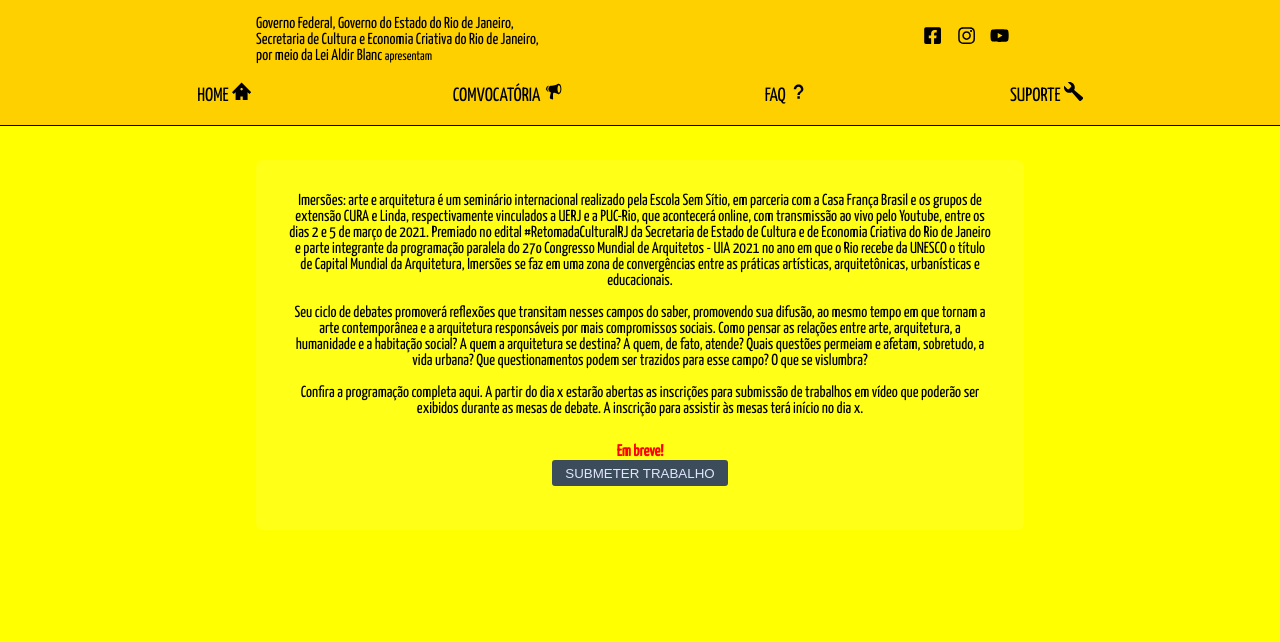
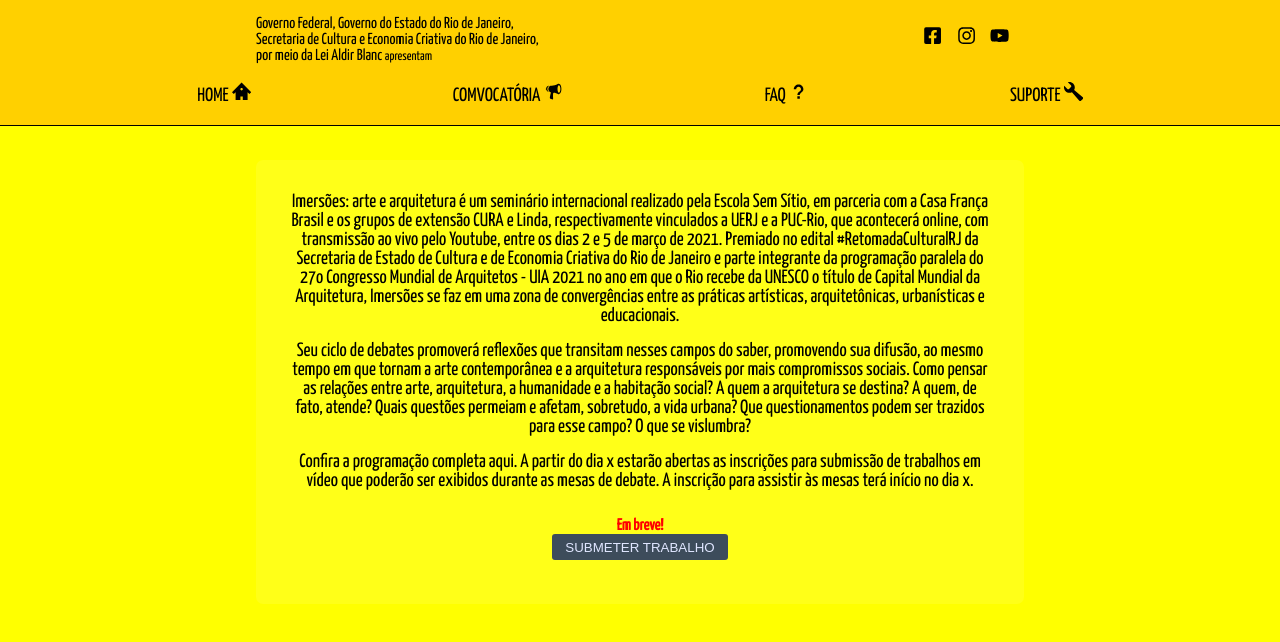
Before and after one commit to hiagoptk/iaa-seminario, a Next.js app in the folder web/: page / in a window 1280 px wide. Shown: the top 642 px of the page. Built offline with nearby package versions, Linux system fonts and the light colour scheme.

Commit message:
editando tamanho da fonte na home

```diff
--- a/web/styles/globals.css
+++ b/web/styles/globals.css
@@ -128,7 +128,7 @@ li a:hover {
 
 .box p {
     font-weight: 300;
-    font-size: medium;
+    font-size: 1.2rem;
     padding: 0.5rem;
 }
 
```
